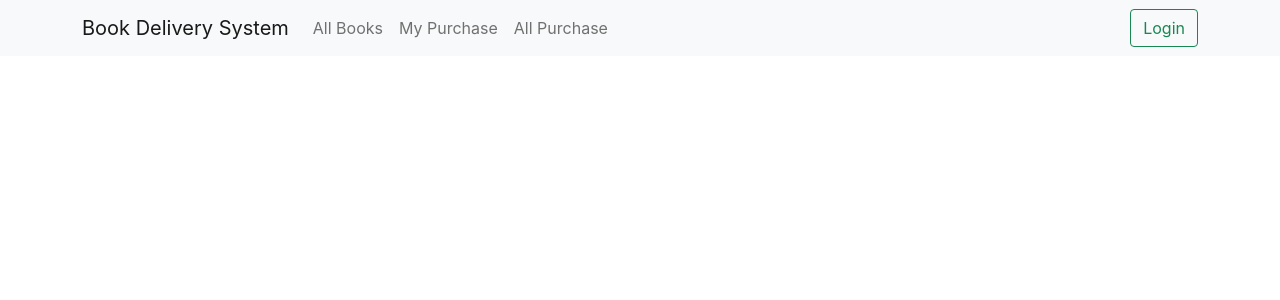
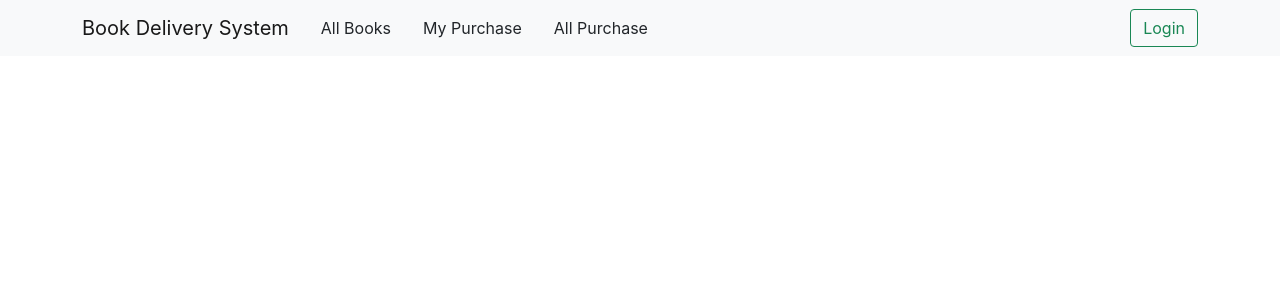
Before and after one commit to emonShimoul/book-delivery-system-react-client, a React (Create React App) app: page /login in a window 1280 px wide. Shown: the top 300 px of the page. Built offline with nearby package versions, Linux system fonts and the light colour scheme.

Commit message:
added routes to the navbar

```diff
--- a/src/App.js
+++ b/src/App.js
@@ -8,12 +8,12 @@ import AllBooks from './components/AllBooks/AllBooks';
 function App() {
   return (
     <div className="App">
+      <BrowserRouter>
       <Header></Header>
-      <BrowserRouter>
         <Routes>
-          <Route path='mypurchase' element={<MyPurchase />} />
-          <Route path='allpurchase' element={<AllPurchase />} />
-          <Route path='allbooks' element={<AllBooks />} />
+          <Route path='/mypurchase' element={<MyPurchase />} />
+          <Route path='/allpurchase' element={<AllPurchase />} />
+          <Route path='/allbooks' element={<AllBooks />} />
         </Routes>
       </BrowserRouter>
     </div>
--- a/src/components/Header/Header.js
+++ b/src/components/Header/Header.js
@@ -1,5 +1,6 @@
 import React from 'react';
 import { Button, Container, Form, Nav, Navbar } from 'react-bootstrap';
+import { Link, NavLink } from 'react-router-dom';
 
 const Header = () => {
     return (
@@ -14,9 +15,9 @@ const Header = () => {
                         style={{ maxHeight: '100px' }}
                         navbarScroll
                     >
-                        <Nav.Link href="#action1">All Books</Nav.Link>
-                        <Nav.Link href="#action2">My Purchase</Nav.Link>
-                        <Nav.Link href="#action3">All Purchase</Nav.Link>
+                        <NavLink className='text-decoration-none text-dark px-3' to="/allbooks">All Books</NavLink>
+                        <NavLink className='text-decoration-none text-dark px-3' to="/mypurchase">My Purchase</NavLink>
+                        <NavLink className='text-decoration-none text-dark px-3' to="/allpurchase">All Purchase</NavLink>
                     </Nav>
                     <Form className="d-flex">
                         <Button variant="outline-success">Login</Button>
```
